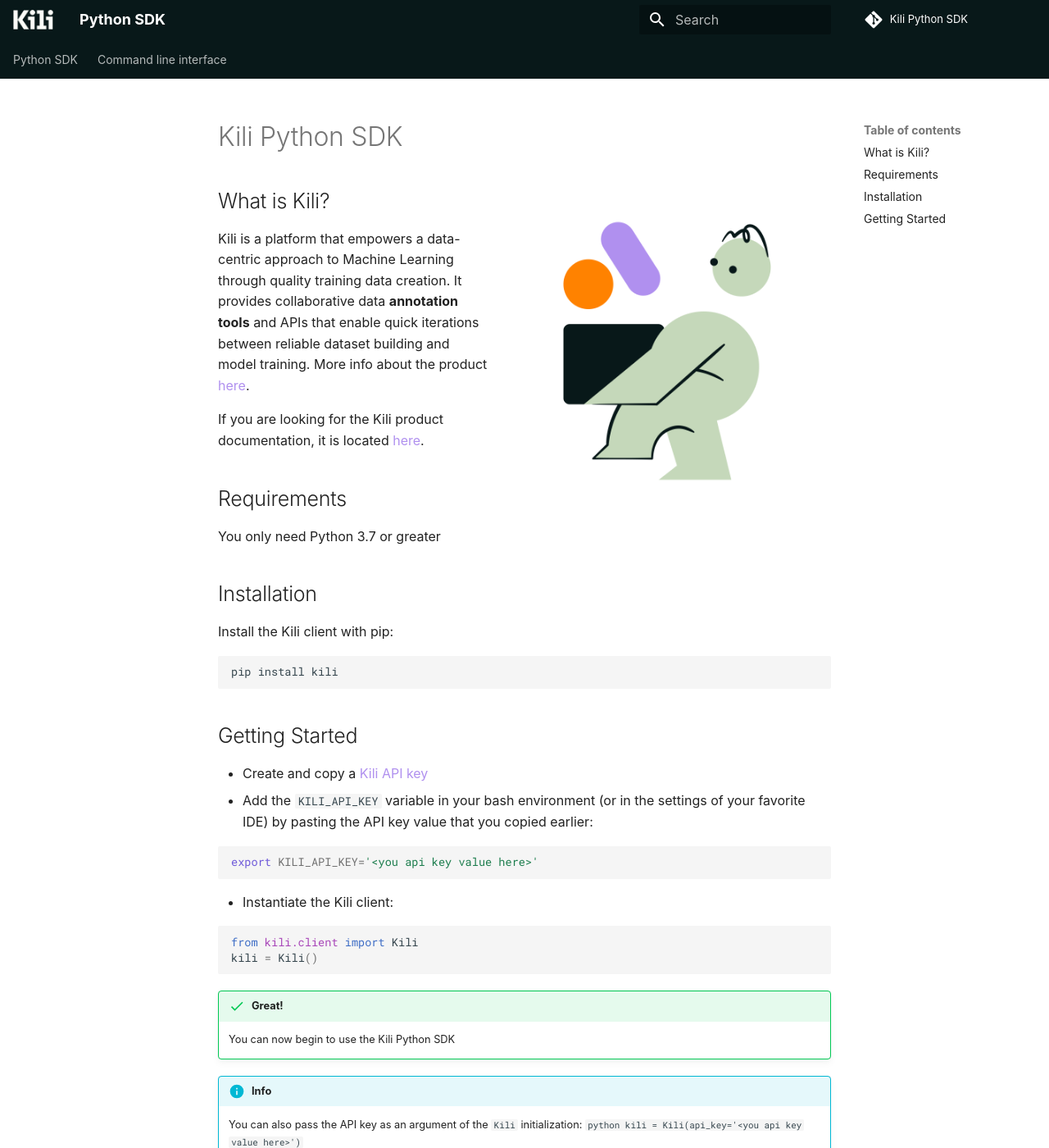
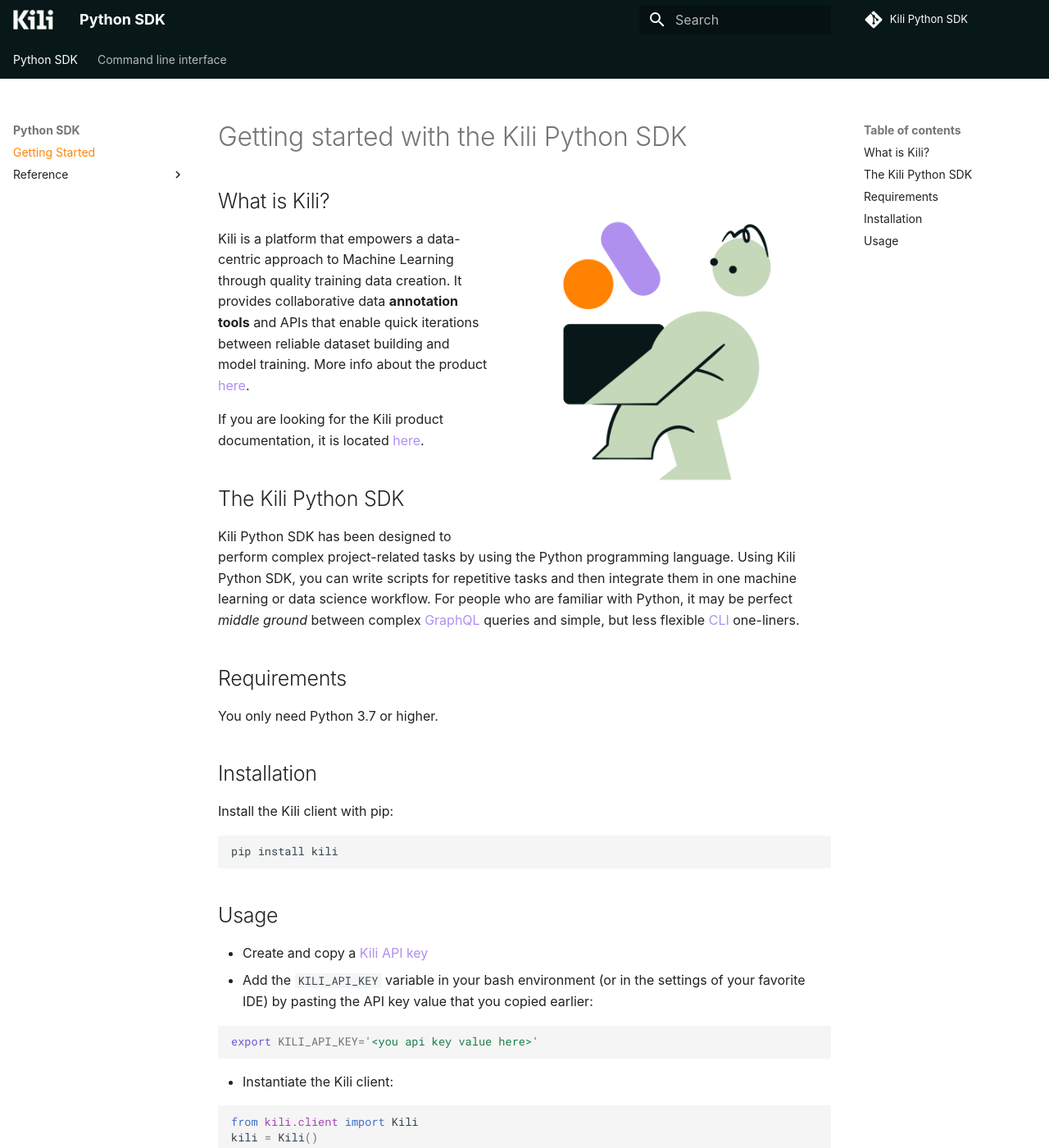
Before and after one commit to kili-technology/kili-python-sdk, an MkDocs documentation site: the page built from docs/index.md, in a window 1280 px wide and 1400 px high. Shown: the whole window at 82% size. Built offline with MkDocs 1.6.1 and Material for MkDocs 9.7.7, drawn with Linux system fonts in a browser that asks for light colours; some web fonts are replaced; comment, search, counter and statistics services are not loaded; the version menu is left out.

Commit message:
docs: getting started and reordering of ref doc (#789)

````diff
--- a/docs/cli/index.md
+++ b/docs/cli/index.md
@@ -1,4 +1,4 @@
-# Getting started with Kili CLI
+# Getting started with the Kili CLI
 
 ## What is Kili CLI
 
--- a/docs/index.md
+++ b/docs/index.md
@@ -1,14 +1,18 @@
-# Kili Python SDK
+# Getting started with the Kili Python SDK
 
 <img src="assets/Kili_Core_Illustration_Interact.png" alt="Kili Character" align="right" style="height:400px;"/>
+
 ## What is Kili?
 Kili is a platform that empowers a data-centric approach to Machine Learning through quality training data creation. It provides collaborative data **annotation tools** and APIs that enable quick iterations between reliable dataset building and model training. More info about the product [here](https://kili-technology.com/product/label-annotate).
 
 If you are looking for the Kili product documentation, it is located [here](https://docs.kili-technology.com/docs).
 
+## The Kili Python SDK
+Kili Python SDK has been designed to perform complex project-related tasks by using the Python programming language. Using Kili Python SDK, you can write scripts for repetitive tasks and then integrate them in one machine learning or data science workflow. For people who are familiar with Python, it may be perfect *middle ground* between complex [GraphQL](https://docs.kili-technology.com/docs/kili-api) queries and simple, but less flexible [CLI](https://python-sdk-docs.kili-technology.com/latest/cli/) one-liners.
+
 ## Requirements
 
-You only need Python 3.7 or greater
+You only need Python 3.7 or higher.
 
 ## Installation
 
@@ -18,7 +22,7 @@
 pip install kili
 ```
 
-## Getting Started
+## Usage
 
 - Create and copy a [Kili API key](https://docs.kili-technology.com/docs/creating-an-api-key)
 - Add the `KILI_API_KEY` variable in your bash environment (or in the settings of your favorite IDE) by pasting the API key value that you copied earlier:
--- a/mkdocs.yml
+++ b/mkdocs.yml
@@ -11,16 +11,18 @@
 ## Site Architecture
 nav:
   - Python SDK:
-      - API Key: api_key.md
-      - Asset: asset.md
-      - Issue: issue.md
-      - Label: label.md
-      - Notification: notification.md
-      - Organization: organization.md
-      - Project: project.md
-      - Project User: project_user.md
-      - Project Version: project_version.md
-      - User: user.md
+      - Getting Started: index.md
+      - Reference:
+        - API Key: sdk/api_key.md
+        - Asset: sdk/asset.md
+        - Issue: sdk/issue.md
+        - Label: sdk/label.md
+        - Notification: sdk/notification.md
+        - Organization: sdk/organization.md
+        - Project: sdk/project.md
+        - Project User: sdk/project_user.md
+        - Project Version: sdk/project_version.md
+        - User: sdk/user.md
   - Command line interface:
       - Getting Started: cli/index.md
       - Reference: cli/reference.md
````
Also changed, not shown: docs/sdk/api_key.md (renamed from docs/api_key.md), docs/sdk/asset.md (renamed from docs/asset.md), docs/sdk/issue.md (renamed from docs/issue.md), docs/sdk/label.md (renamed from docs/label.md), docs/sdk/notification.md (renamed from docs/notification.md), docs/sdk/organization.md (renamed from docs/organization.md), docs/sdk/project.md (renamed from docs/project.md), docs/sdk/project_user.md (renamed from docs/project_user.md), docs/sdk/project_version.md (renamed from docs/project_version.md), docs/sdk/user.md (renamed from docs/user.md).
